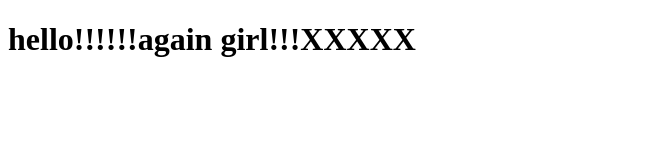
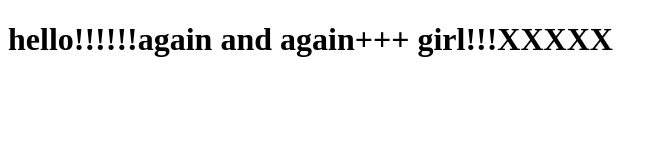
Before and after one commit to Nuccimedical/FirstGitTry, a plain HTML site: page index.html in a window 1280 px wide. Shown: the whole page, without its empty margins (0-667 px from the left). Drawn offline with Linux system fonts and the light colour scheme.

```diff
--- a/index.html
+++ b/index.html
@@ -6,7 +6,7 @@
     <title>Document</title>
 </head>
 <body>
-    <h1>hello!!!!!!again girl!!!XXXXX</h1>
+    <h1>hello!!!!!!again and again+++ girl!!!XXXXX</h1>
 
 </body>
 </html>
```
